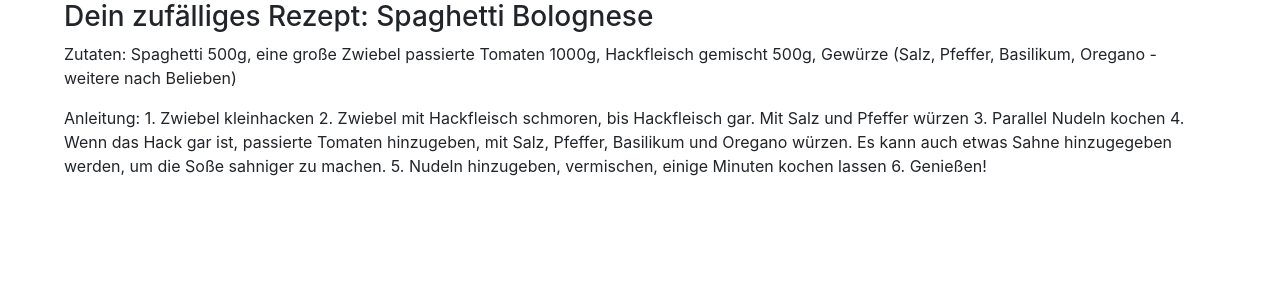
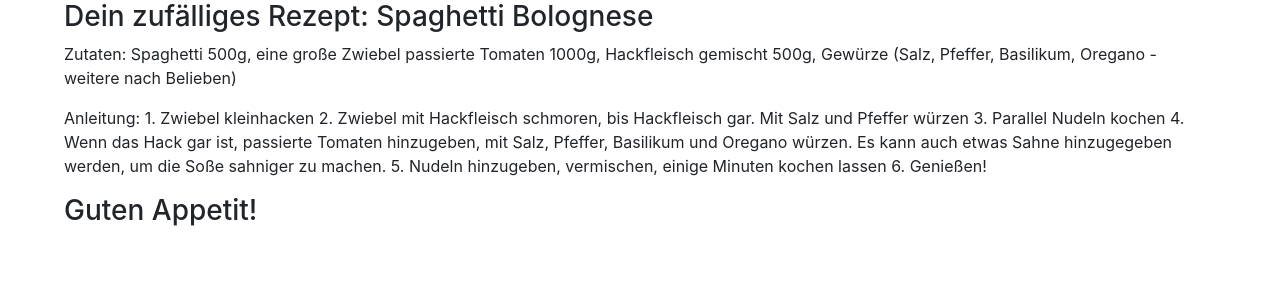
Before and after one commit to MarkusDHS/randomrecipe, a Django app: page /r/1 in a window 1280 px wide. Shown: the part 72-372 px from the top of the page. Run offline with Django 3.2, Linux system fonts and the light colour scheme; data comes from the database, SQL or seed files in the repository; some libraries are stand-ins or nearby versions.

Commit message:
Changed smt to try pullrequest

```diff
--- a/receipt/templates/receipt/receipt.html
+++ b/receipt/templates/receipt/receipt.html
@@ -49,7 +49,7 @@
 
                 </div>
             </div>
-
+		<h3> Guten Appetit!</h3>
             </div>
         </div>
 
```
